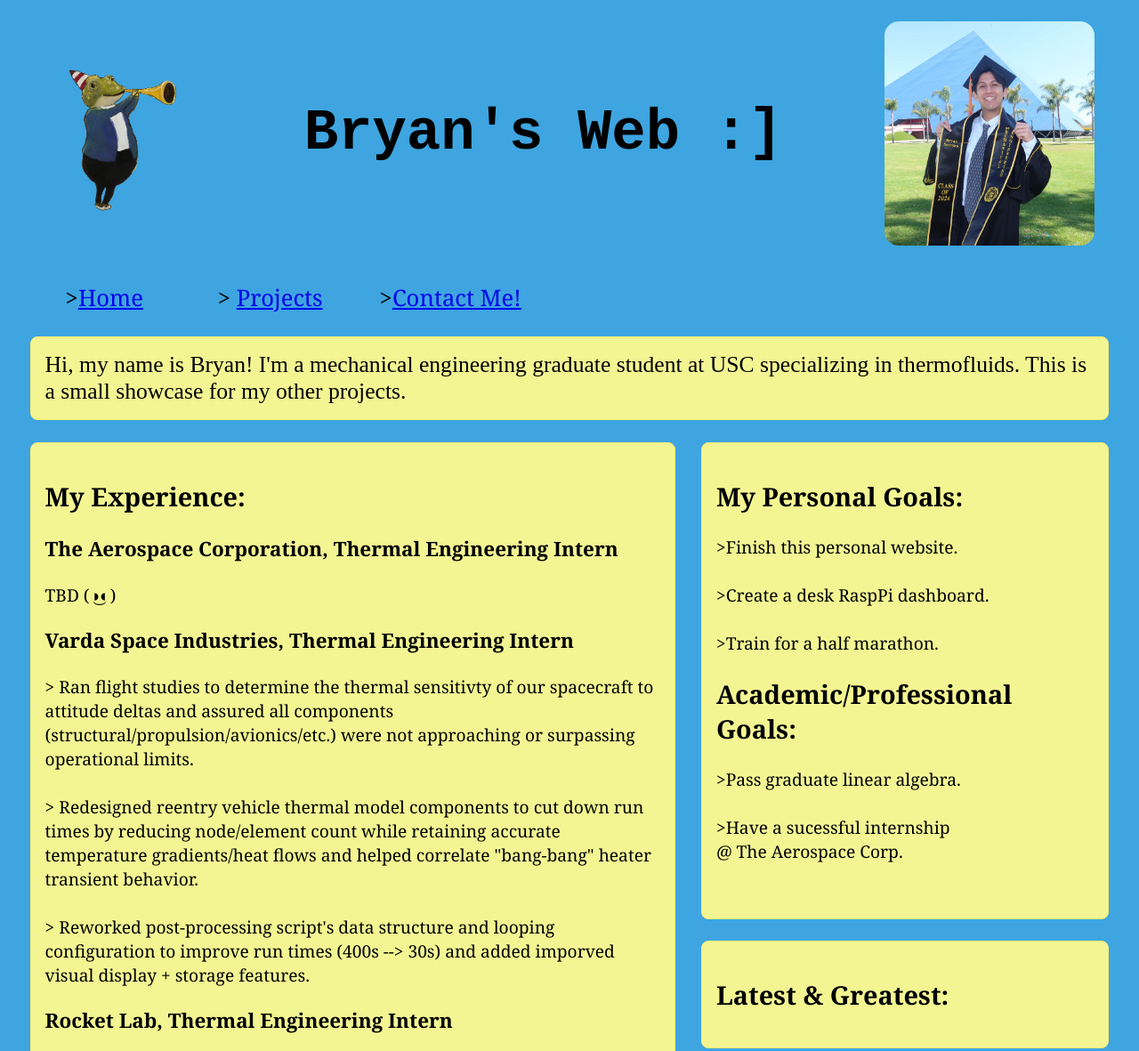
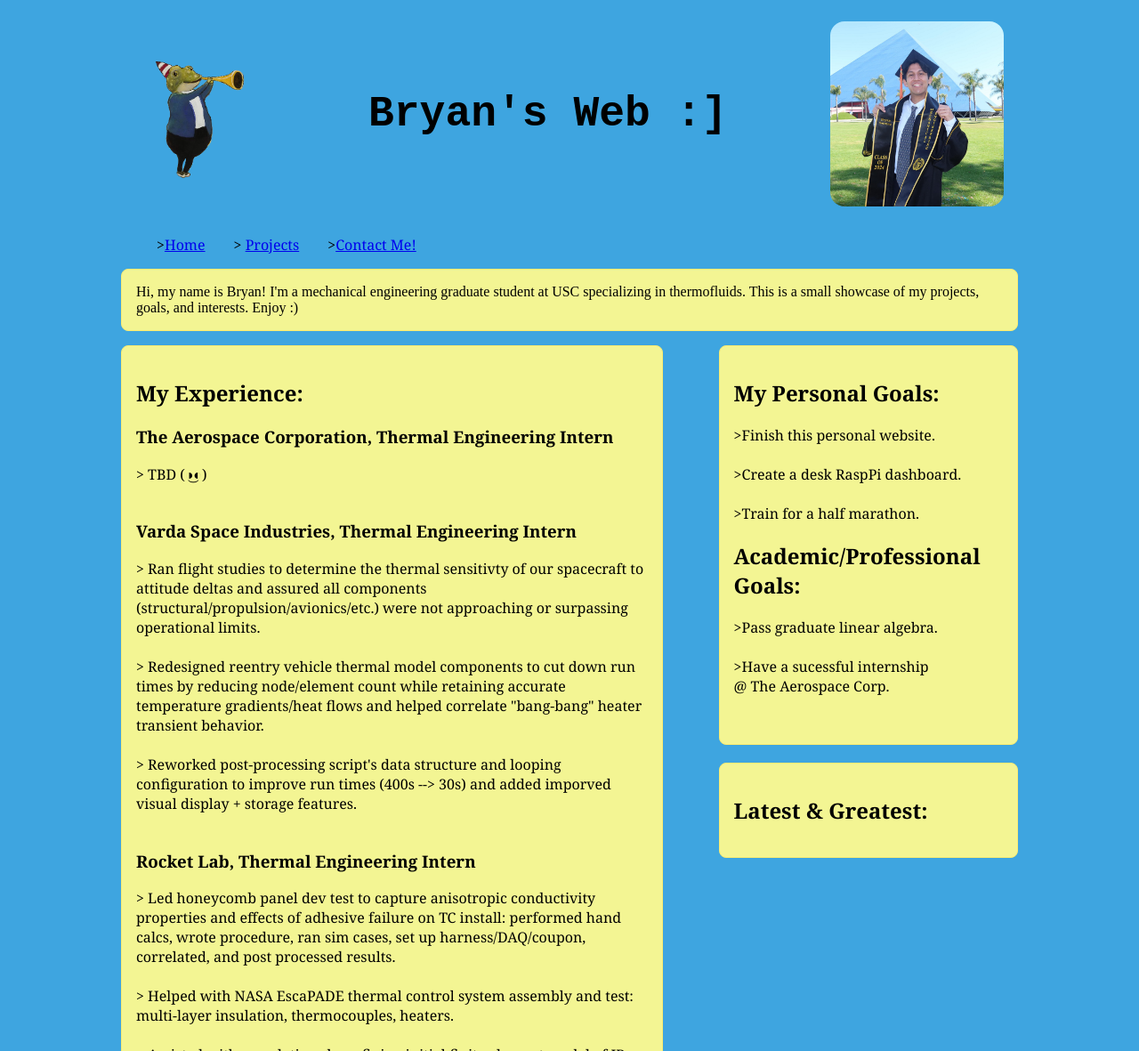
Before and after one commit to veggie-bryan/BryansWeb, a plain HTML site: page index.html in a window 1280 px wide. Shown: the top 1181 px of the page at 89% size. Drawn offline with Linux system fonts and the light colour scheme.

Commit message:
formatting

```diff
--- a/index.html
+++ b/index.html
@@ -29,7 +29,7 @@
 
       <nav>
         <ul id="directory" class="align-left">
-          <li><a href="index.html">Home</a>&nbsp&nbsp&nbsp</li>
+          <li><a href="index.html">Home</a></li>
           <li class="dropdown">
             <a href="#">Projects</a>
             <ul class="dropdown-menu">
@@ -45,7 +45,7 @@
 
       <p id="intro" class="rounded-block">
         Hi, my name is Bryan! I'm a mechanical engineering graduate student at USC specializing in thermofluids.
-        This is a small showcase for my other projects.
+        This is a small showcase of my projects, goals, and interests. Enjoy :)
       </p>
 
 
@@ -54,25 +54,25 @@
         <h2>My Experience:</h2>
           <h3>The Aerospace Corporation, Thermal Engineering Intern</h3>
             <p>
-              TBD (◑‿◐)
+              > TBD (◑‿◐) <br><br>
             </p>
           <h3>Varda Space Industries, Thermal Engineering Intern</h3>
               <p>
                 > Ran flight studies to determine the thermal sensitivty of our spacecraft to attitude deltas and assured all components (structural/propulsion/avionics/etc.) were not approaching or surpassing operational limits. <br><br>
                 > Redesigned reentry vehicle thermal model components to cut down run times by reducing node/element count while retaining accurate temperature gradients/heat flows and helped correlate "bang-bang" heater transient behavior. <br><br>
-                > Reworked post-processing script's data structure and looping configuration to improve run times (400s --> 30s) and added imporved visual display + storage features.
+                > Reworked post-processing script's data structure and looping configuration to improve run times (400s --> 30s) and added imporved visual display + storage features. <br><br>
               </p>
           <h3>Rocket Lab, Thermal Engineering Intern</h3>
               <p>
                 > Led honeycomb panel dev test to capture anisotropic conductivity properties and effects of adhesive failure on TC install: performed hand calcs, wrote procedure, ran sim cases, set up harness/DAQ/coupon, correlated, and post processed results. <br><br>
                 > Helped with NASA EscaPADE thermal control system assembly and test: multi-layer insulation, thermocouples, heaters. <br><br>
-                > Assisted with correlations by refining initial finite element model of IR camera to better represent TVAC test temperatures and collected thermal-optical data (emissivity/absorptivity) of tape samples using emissometer.
+                > Assisted with correlations by refining initial finite element model of IR camera to better represent TVAC test temperatures and collected thermal-optical data (emissivity/absorptivity) of tape samples using emissometer. <br><br>
               </p>
           <h3>Millennium Space Systems, Engineering Intern</h3>
               <p>
                 > Created burn-in test procedure for satellite PCBA to assure it could withstand extreme temperatures in space. <br><br>
                 > Performed root cause investigations and implemented corrective actions on manufacturing and supply chain discrepancies. <br><br>
-                > Led the transition of the As-Run review process from the document control to the quality team to minimize potential errors in numerical values: proper instrument calibration and temperature, humidity, resistance, and voltage ranges.
+                > Led the transition of the As-Run review process from the document control to the quality team to minimize potential errors in numerical values: proper instrument calibration and temperature, humidity, resistance, and voltage ranges. <br><br>
               </p>
           <h3>College of Engineering, Tutor</h3>
               <p>
--- a/static/BryansWeb.css
+++ b/static/BryansWeb.css
@@ -4,20 +4,20 @@
 body {
     background-color: rgb(62, 165, 224);
     font-family: Cambria, Cochin, Georgia, Times, 'Times New Roman', serif;
-    font-size: clamp(1.5rem, 6vw, 2.25rem);
+    font-size: clamp(1rem, 5vw, 1.5rem);
 }
 
 .flex-wrapper {
     display: flex;
     flex-wrap: wrap;
     gap: 1.5rem;
-    padding-left: 2%;
-    padding-right: 2%;
+    padding-left: 10%;
+    padding-right: 10%;
 
 }
 
-.alight-left {
-    margin-left: auto
+.align-left {
+    margin-left: auto;
 }
 
 .align-right {
@@ -52,7 +52,7 @@ body {
 
 #main-title {
     font-family: 'Courier New', Courier, monospace;
-    font-size: clamp(1.5rem, 5vw, 2rem);
+    font-size: clamp(1rem, 5vw, 1.5rem);
     justify-content: center;
     text-align: center;
     flex: 1 1 300px;
@@ -60,12 +60,12 @@ body {
 }
 
 #intro {
-    font-size: 2vw;
+    font-size: 1.25vw;
     font-family:'Times New Roman', Times, serif;
 }
 
 #directory {
-    font-size: 2vw;
+    font-size: 1.25vw;
     display: flex;
     flex-direction: row;
     gap: 1rem;
@@ -77,7 +77,7 @@ body {
 }
 
 #directory li {
-    margin-right: 3rem;
+    margin-right: 1rem;
 }
 
 #directory .dropdown {
@@ -107,22 +107,22 @@ body {
 }
 
 #main-text {
-    font-size: 1.5vw;
+    font-size: 1.25vw;
     float: left;
     width: 57%;
 }
 
 #sidebar {
-    font-size: 1.5vw;
+    font-size: 1.25vw;
     float: right;
-    width: 35%;
+    width: 30%;
 }
 
 #project-display {
-    font-size: 1.5vw;
+    font-size: 1.25vw;
     display: flex;
     float: right;
-    width: 35%;
+    width: 30%;
     margin-top: 2%;
 }
 
```
